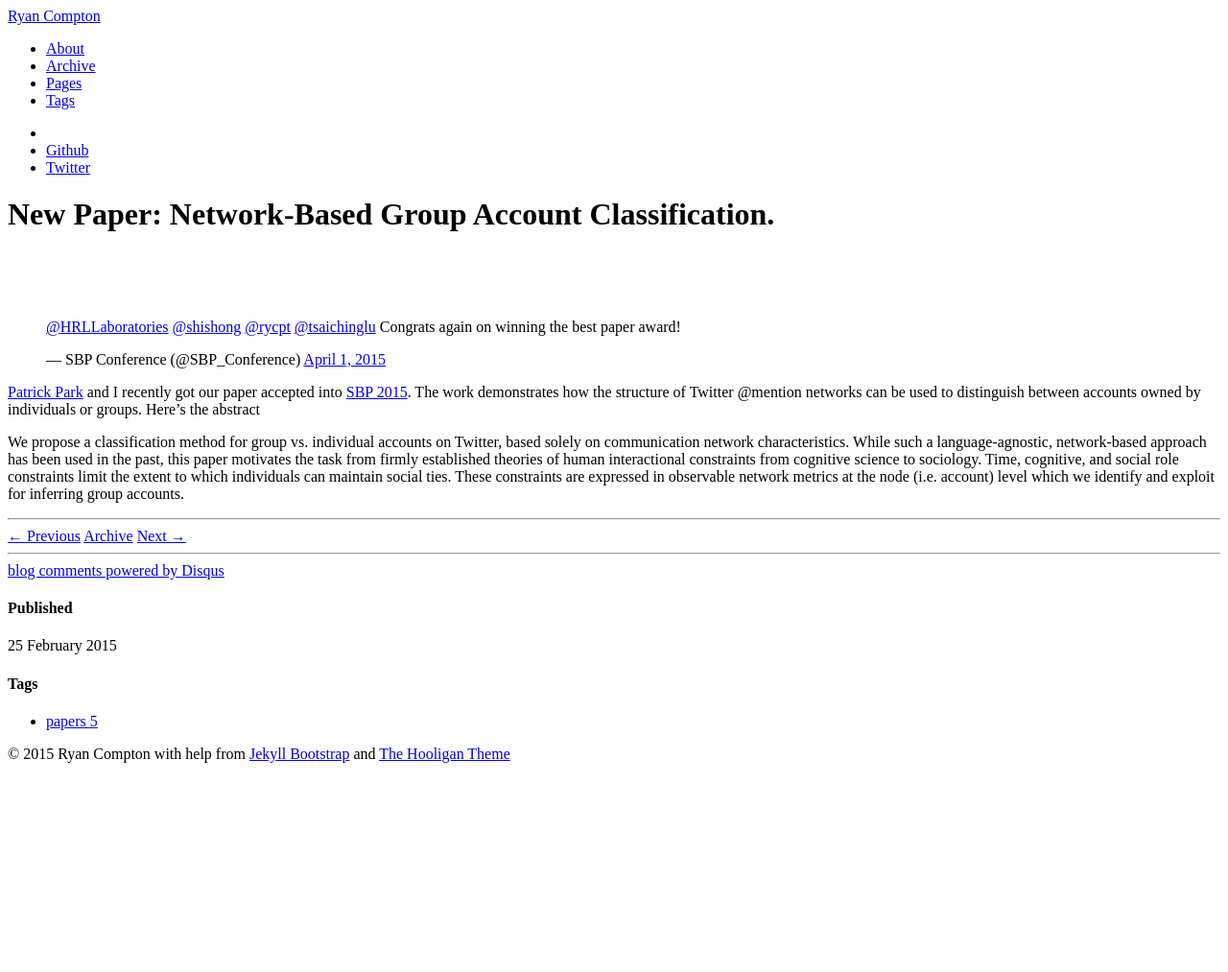
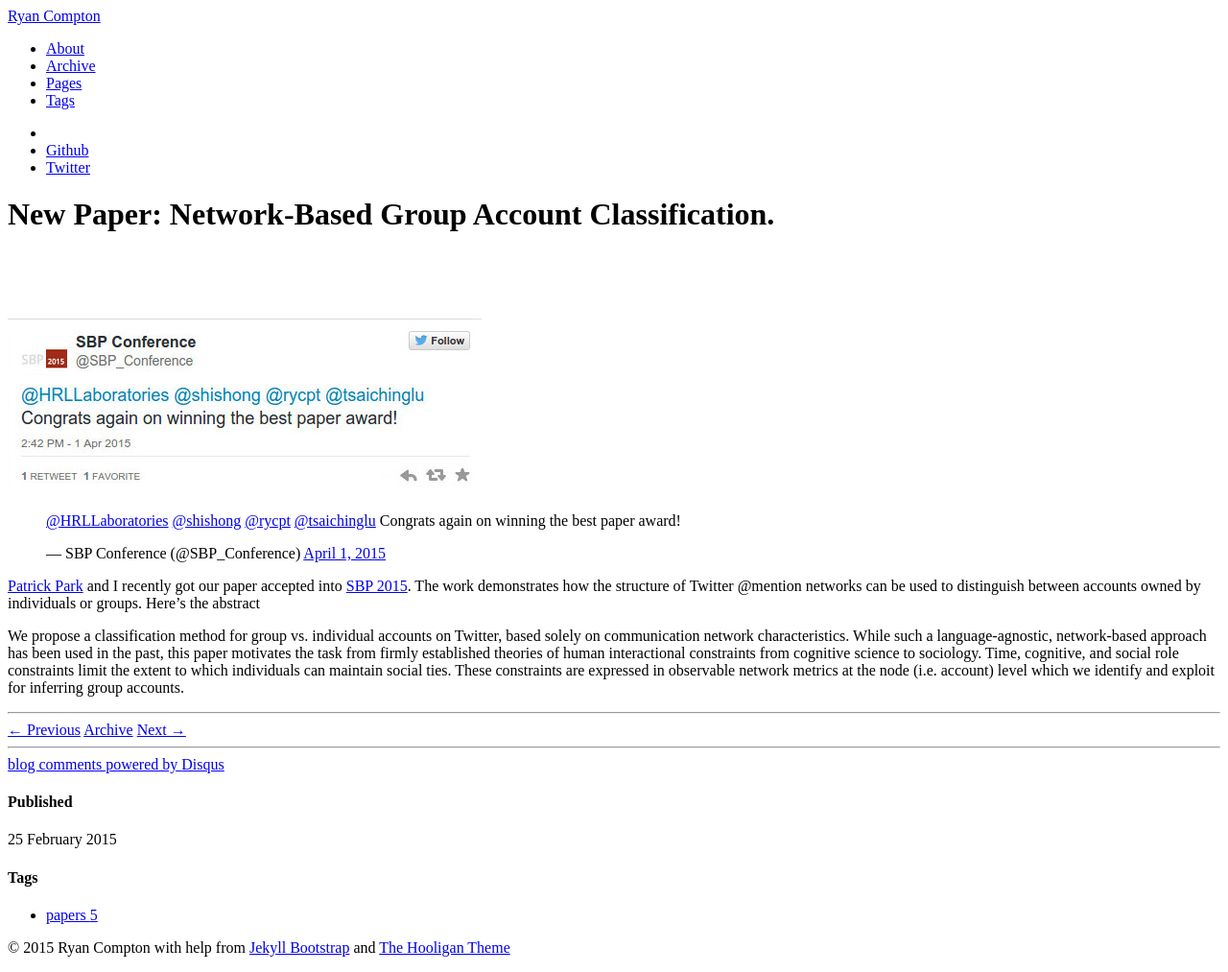
Before and after one commit to rcompton/ryancompton.net, a Jekyll site: the page built from _posts/2015-02-25-new-paper-network-based-group-account-classification.md, in a window 1280 px wide. Shown: the whole page at 96% size. Built offline with Jekyll 4.4.1, drawn with Linux system fonts in a browser that asks for light colours; nearby versions of some CDN libraries; comment, search, counter and statistics services are not loaded; before the commit the page ends 900 px from its top, so only the background shows below that.

```diff
--- a/_posts/2015-02-25-new-paper-network-based-group-account-classification.md
+++ b/_posts/2015-02-25-new-paper-network-based-group-account-classification.md
@@ -11,6 +11,8 @@
 
 *Update 2015-04-01: We won best paper!*{: style="color: white"}
 
+![sbp15]({{ site.url }}/assets/sbp15_best_tweet.jpg)
+
 <blockquote class="twitter-tweet" lang="en"><p><a href="https://twitter.com/HRLLaboratories">@HRLLaboratories</a> <a href="https://twitter.com/shishong">@shishong</a> <a href="https://twitter.com/rycpt">@rycpt</a> <a href="https://twitter.com/tsaichinglu">@tsaichinglu</a> Congrats again on winning the best paper award!</p>&mdash; SBP Conference (@SBP_Conference) <a href="https://twitter.com/SBP_Conference/status/583384040390152192">April 1, 2015</a></blockquote>
 <script async src="//platform.twitter.com/widgets.js" charset="utf-8"></script>
 
```
Also changed, not shown: assets/sbp15_best_tweet.jpg.
